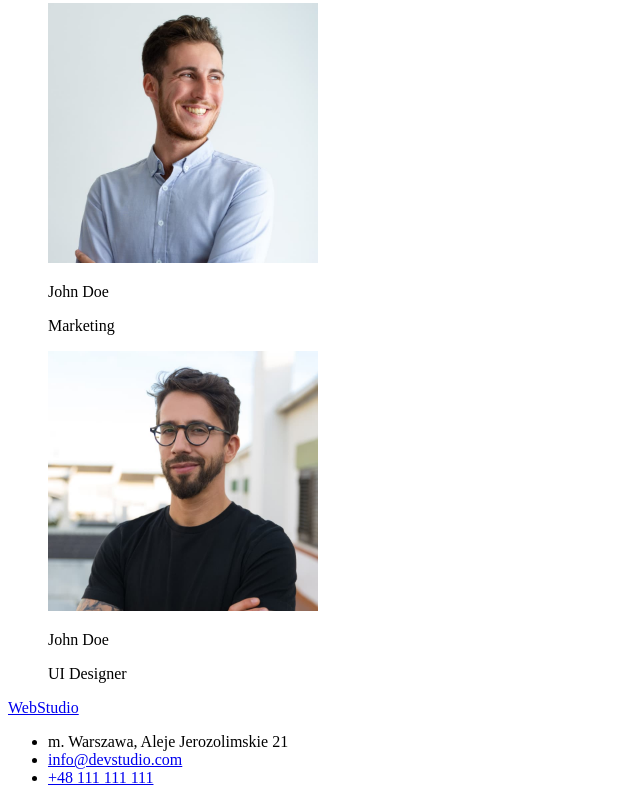
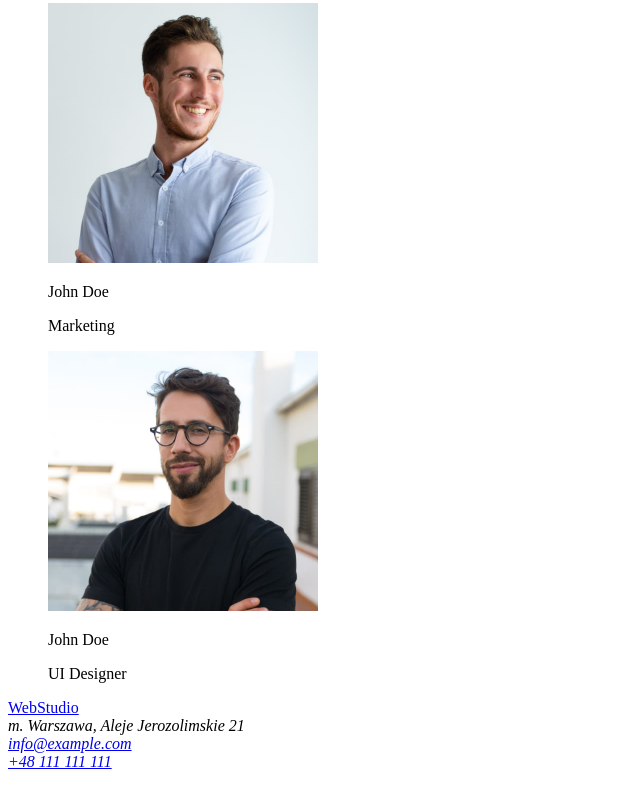
Before and after one commit to marlenawojtczak/goit-markup-hw-01, a plain HTML site: page index.html in a window 1280 px wide. Shown: the part 2279-3082 px from the top of the page, without its empty margins (0-640 px from the left). After the commit the page ends 3058 px from the top, so only its background shows below. Drawn offline with Linux system fonts and the light colour scheme.

Commit message:
Changed title, added address

```diff
--- a/index.html
+++ b/index.html
@@ -4,7 +4,7 @@
     <meta charset="UTF-8" />
     <meta http-equiv="X-UA-Compatible" content="IE=edge" />
     <meta name="viewport" content="width=device-width, initial-scale=1.0" />
-    <title>WebStudio</title>
+    <title>Studio</title>
   </head>
   <body>
     <!-- Page header -->
@@ -153,11 +153,11 @@
     <!-- Page footer -->
     <footer>
       <a href="WebStudio">WebStudio</a>
-      <ul>
-        <li>m. Warszawa, Aleje Jerozolimskie 21</li>
-        <li><a href="mailto:info@devstudio.com">info@devstudio.com</a></li>
-        <li><a href="tel:+48111111111">+48 111 111 111</a></li>
-      </ul>
+      <address>
+        m. Warszawa, Aleje Jerozolimskie 21 <br />
+        <a href="mailto:info@example.com">info@example.com</a><br />
+        <a href="tel:+48111111111">+48 111 111 111</a><br />
+      </address>
     </footer>
   </body>
 </html>
```
